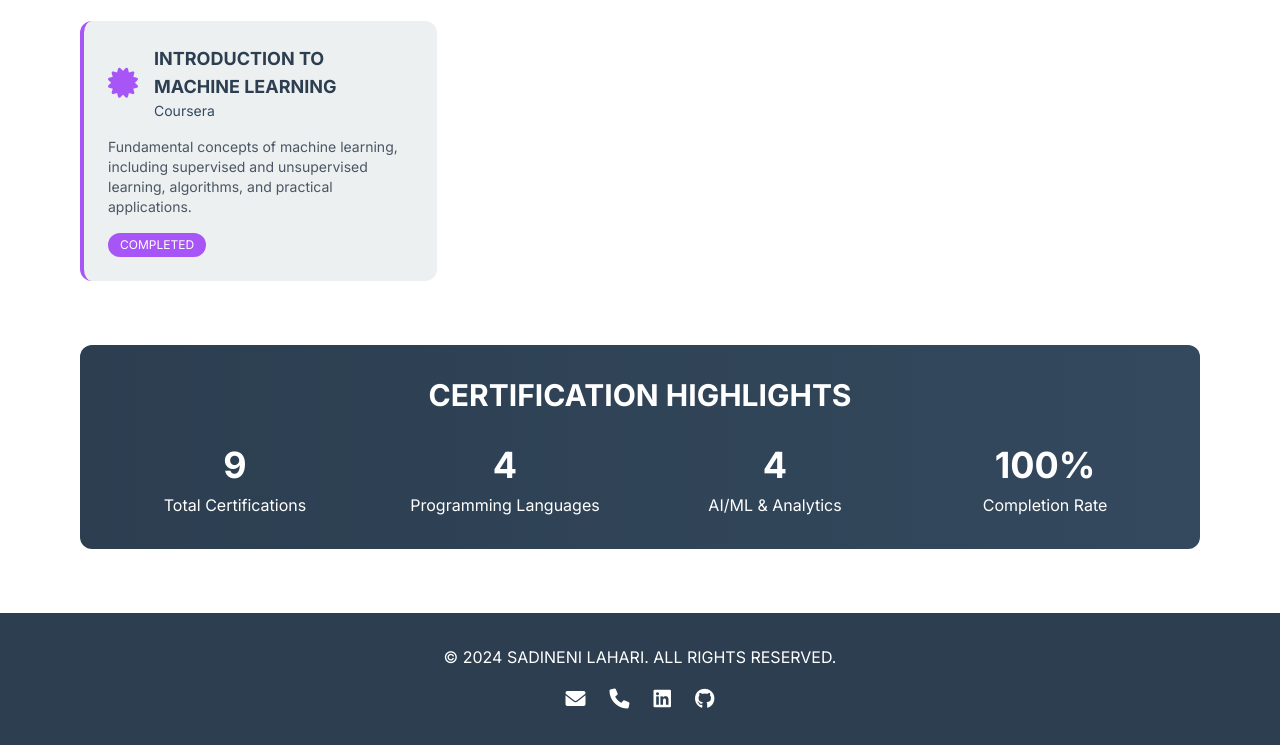
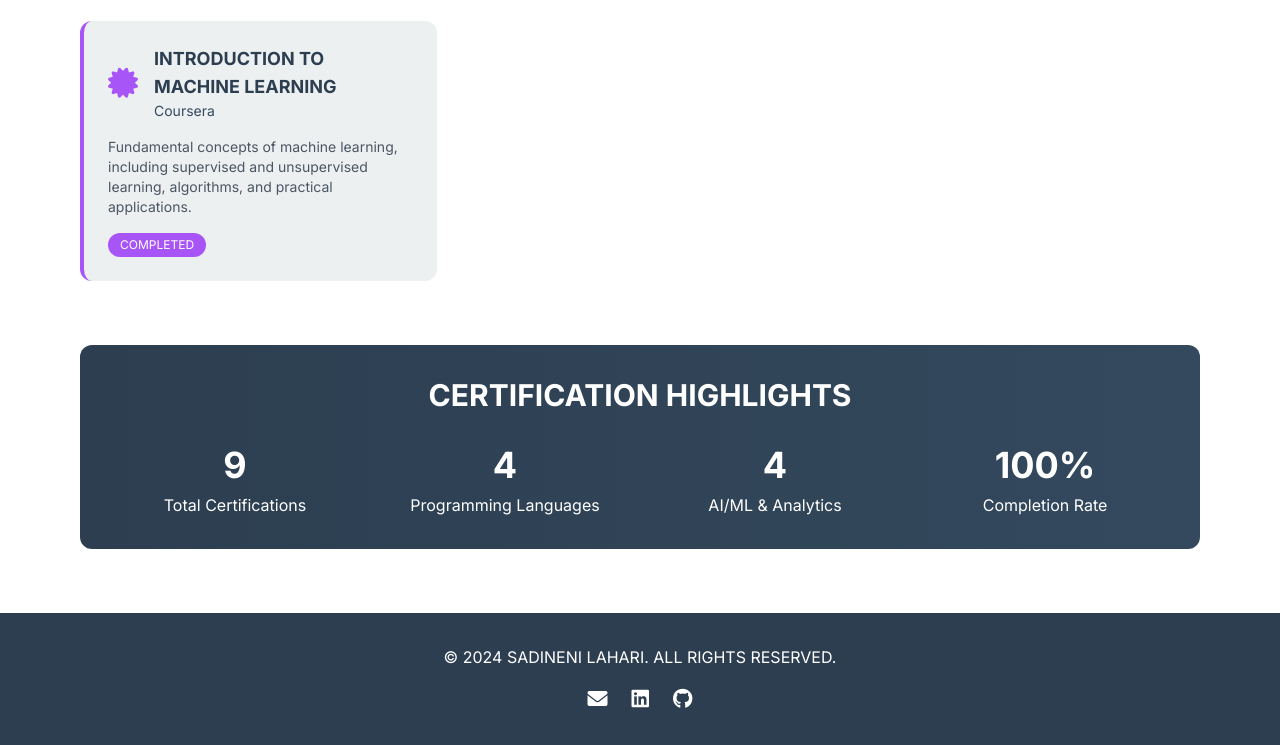
Before and after one commit to Lahari2201/Lahari-Portfolio, a plain HTML site: page Lahari-Portfolio/Lahari-Portfolio/certifications.html in a window 1280 px wide. Shown: the part 1435-2180 px from the top of the page. Drawn offline with nearby package versions, Linux system fonts and the light colour scheme.

Commit message:
lahari commit

```diff
--- a/Lahari-Portfolio/Lahari-Portfolio/certifications.html
+++ b/Lahari-Portfolio/Lahari-Portfolio/certifications.html
@@ -300,10 +300,7 @@
                 <a href="mailto:laharichowdary022@gmail.com" class="hover:text-highlight transition-colors">
                     <i class="fas fa-envelope text-xl"></i>
                 </a>
-                <a href="tel:+919701801778" class="hover:text-highlight transition-colors">
-                    <i class="fas fa-phone text-xl"></i>
-                </a>
-                <a href="https://www.linkedin.com/in/sadineni-lahari22/" class="hover:text-highlight transition-colors">
+                                <a href="https://www.linkedin.com/in/sadineni-lahari22/" class="hover:text-highlight transition-colors">
                     <i class="fab fa-linkedin text-xl"></i>
                 </a>
                 <a href="https://github.com/Lahari2201" class="hover:text-highlight transition-colors">
```
Also changed, not shown: Lahari-Portfolio/Lahari-Portfolio/education.html (+1 -4 lines), Lahari-Portfolio/Lahari-Portfolio/index.html (+1 -4 lines), Lahari-Portfolio/Lahari-Portfolio/projects.html (+1 -4 lines), Lahari-Portfolio/Lahari-Portfolio/skills.html (+1 -4 lines), 1 other file.
